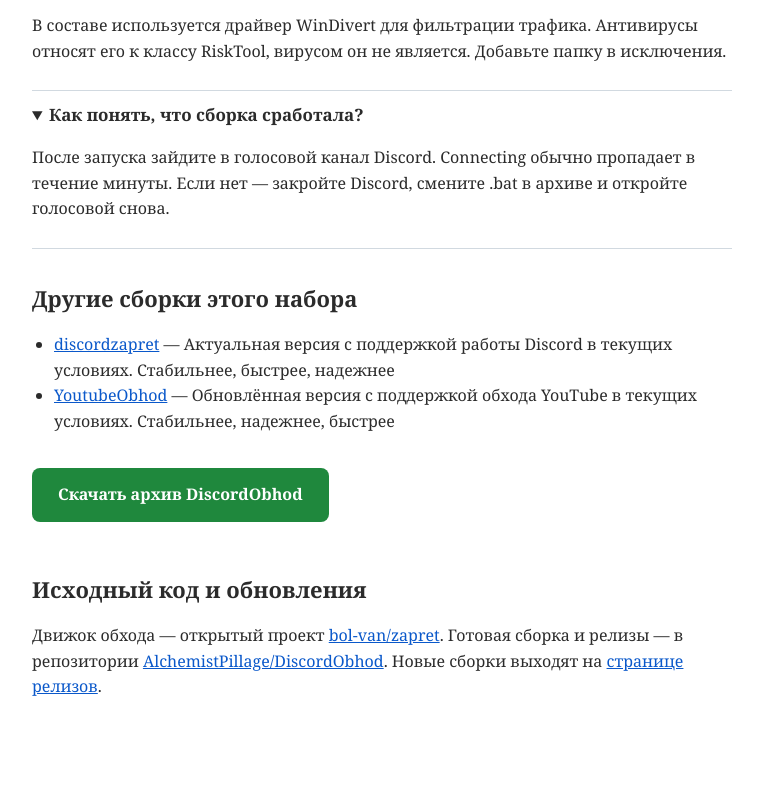
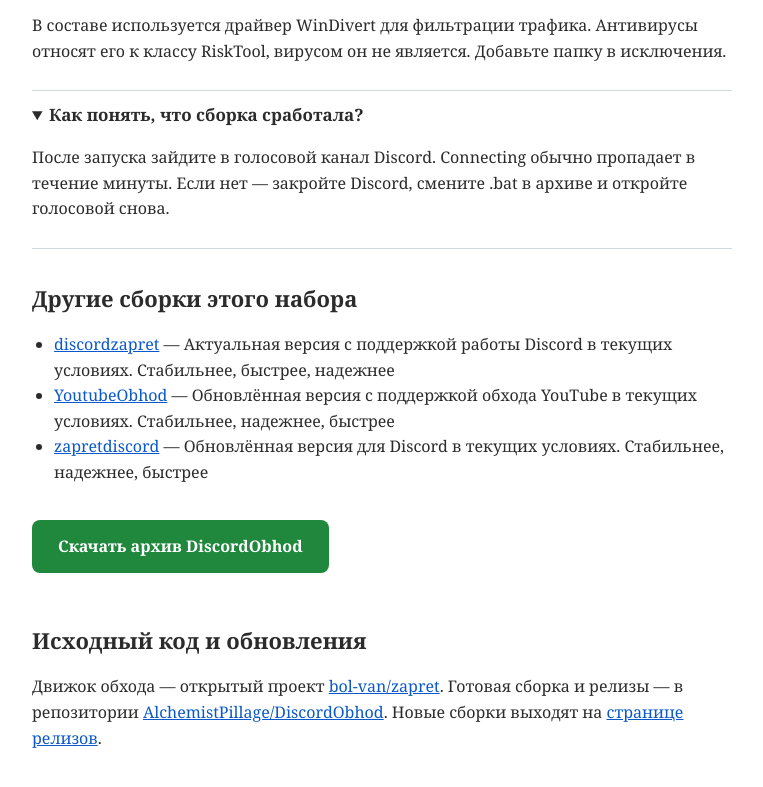
Before and after one commit to AlchemistPillage/DiscordObhod, a plain HTML site: page docs/index.html in a window 1280 px wide. Shown: the part 1625-2412 px from the top of the page, without its empty margins (258-1021 px from the left). Drawn offline with Linux system fonts and the light colour scheme.

Commit message:
docs: sibling links

```diff
--- a/docs/index.html
+++ b/docs/index.html
@@ -86,6 +86,7 @@
   <ul class="siblings">
     <li><a href="https://alchemistpillage.github.io/discordzapret/">discordzapret</a> — Актуальная версия с поддержкой работы Discord в текущих условиях. Стабильнее, быстрее, надежнее</li>
     <li><a href="https://alchemistpillage.github.io/YoutubeObhod/">YoutubeObhod</a> — Обновлённая версия с поддержкой обхода YouTube в текущих условиях. Стабильнее, надежнее, быстрее</li>
+    <li><a href="https://alchemistpillage.github.io/zapretdiscord/">zapretdiscord</a> — Обновлённая версия для Discord в текущих условиях. Стабильнее, надежнее, быстрее</li>
   </ul>
 
   <p><a class="cta" href="https://github.com/AlchemistPillage/DiscordObhod/releases/latest">Скачать архив DiscordObhod</a></p>
```
